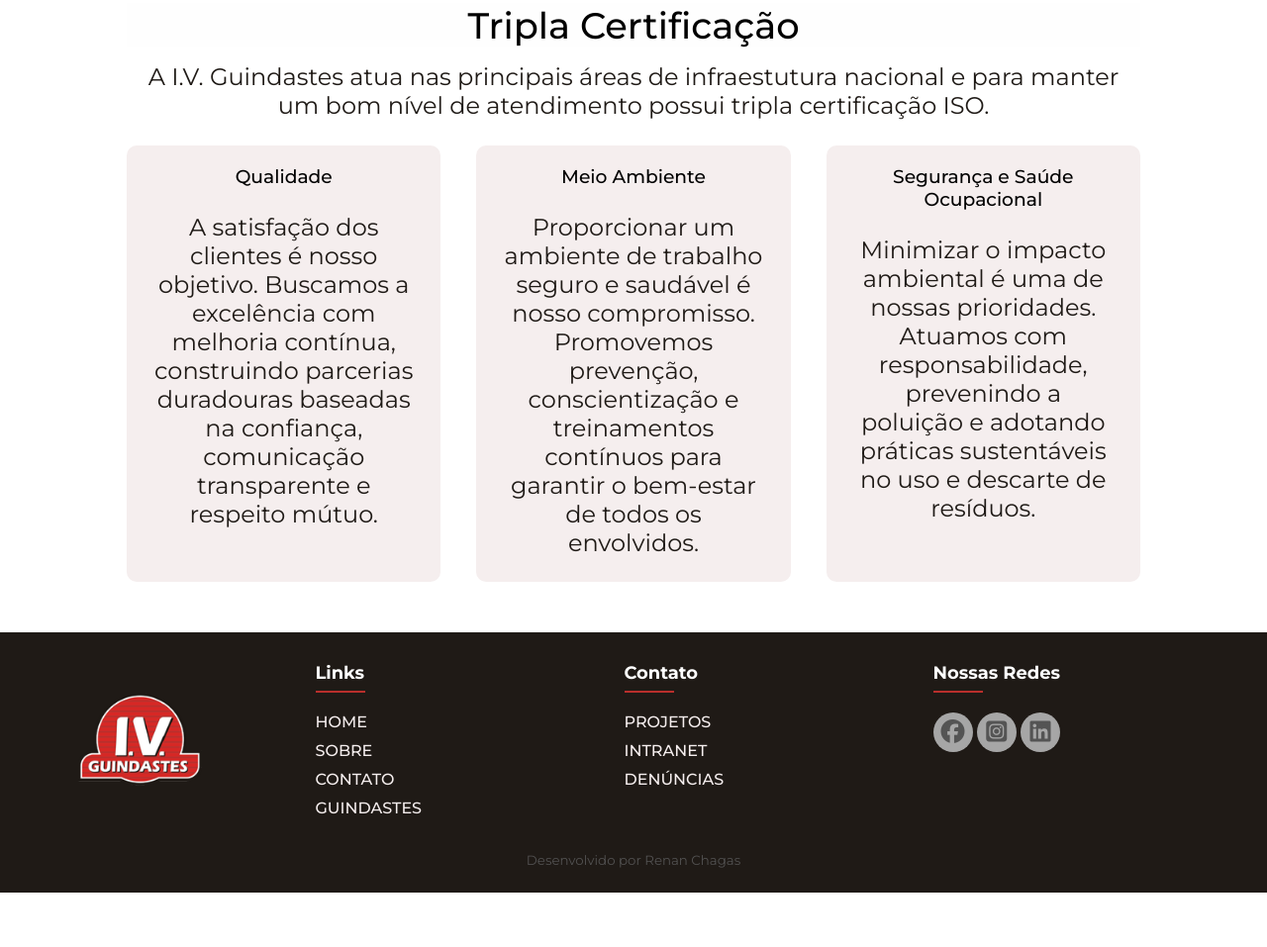
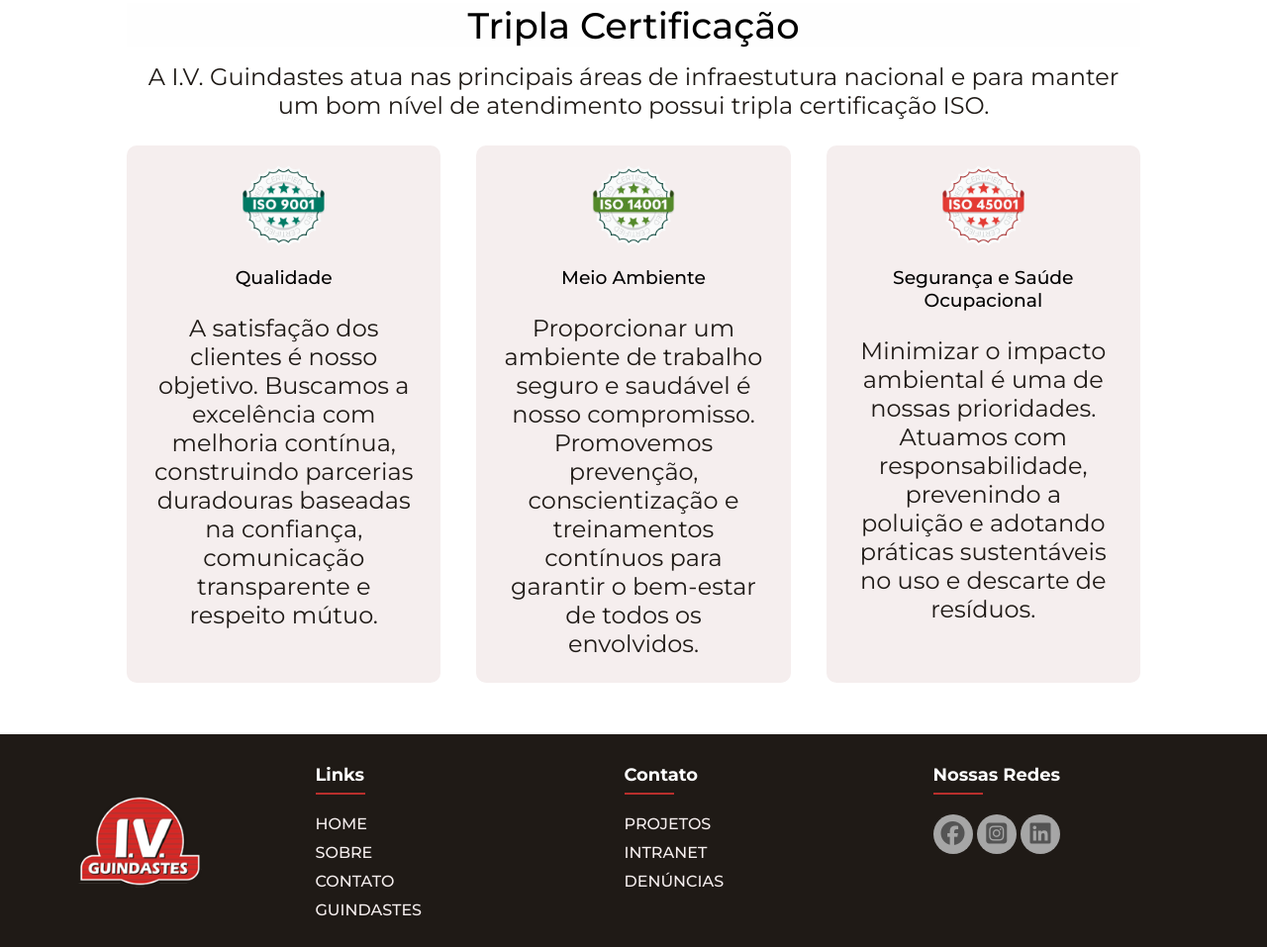
Before and after one commit to MrChagas/SiteIVGuindastes, a plain HTML site: page sobre.html in a window 1280 px wide. Shown: the part 1911-2868 px from the top of the page at 99% size. Before the commit the page ends 2813 px from the top, so only its background shows below. Drawn offline with Linux system fonts and the light colour scheme.

Commit message:
Atualização 31-07
Adição dos selos de iso na seção ISO

```diff
--- a/css/style.css
+++ b/css/style.css
@@ -839,6 +839,12 @@ p{
     font-weight: var(--font-weight-medium);
     margin: 10px 0;
 }
+.logoISO {
+  margin: 0 auto;
+  max-width: 35%;
+  height: auto;
+  display: block;
+}
 .iso-col:hover{
     box-shadow: 0 0 20px 0 rgba(0,0,0,0.2);
 }
--- a/sobre.html
+++ b/sobre.html
@@ -23,7 +23,6 @@
                     <li><a href="guindastes.html">GUINDASTES</a></li>
                     <li><a href="contato.html">CONTATO</a></li>
                     <li><a href="https://ivguindastes.vagas.solides.com.br/" target="_blank">VAGAS</a></li>
-
                 </ul>
             </div>
             <i class="fa-solid fa-bars" onclick="showMenu()"></i>
@@ -84,14 +83,17 @@
 
         <div class="iso-row">
             <div class="iso-col">
+                    <img class="logoISO" src="image/ISO9001.png" alt="">
                     <h3>Qualidade</h3>
                     <p>A satisfação dos clientes é nosso objetivo. Buscamos a excelência com melhoria contínua, construindo parcerias duradouras baseadas na confiança, comunicação transparente e respeito mútuo.</p>
                 </div>
                 <div class="iso-col">
+                    <img class="logoISO" src="image/ISO14001.png" alt="">
                     <h3>Meio Ambiente</h3>
                     <p>Proporcionar um ambiente de trabalho seguro e saudável é nosso compromisso. Promovemos prevenção, conscientização e treinamentos contínuos para garantir o bem-estar de todos os envolvidos.</p>
                 </div>
                 <div class="iso-col">
+                    <img class="logoISO" src="image/ISO45001.png" alt="">
                     <h3>Segurança e Saúde<br>Ocupacional</h3>
                     <p>Minimizar o impacto ambiental é uma de nossas prioridades. Atuamos com responsabilidade, prevenindo a poluição e adotando práticas sustentáveis no uso e descarte de resíduos.</p>
                 </div>
@@ -136,7 +138,6 @@
         <div class="dev">
             <p>Desenvolvido por <a href="https://github.com/MrChagas" target="_blank">Renan Chagas</a></p>
         </div>
-
     </footer>
     <div class="popupw">
             <a href="https://wa.me/5511971700561?text=Ol%C3%A1!" target="_blank" class="whatsapplink" rel="no-referrer">
```
Also changed, not shown: image/ISO14001.png (added), image/ISO45001.png (added), image/ISO9001.png (added), 1 other file.
